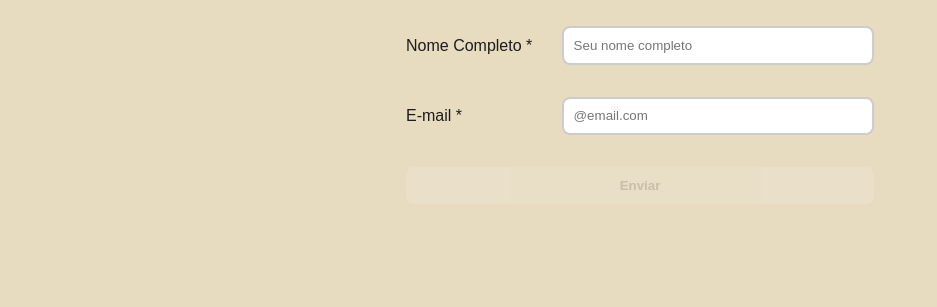
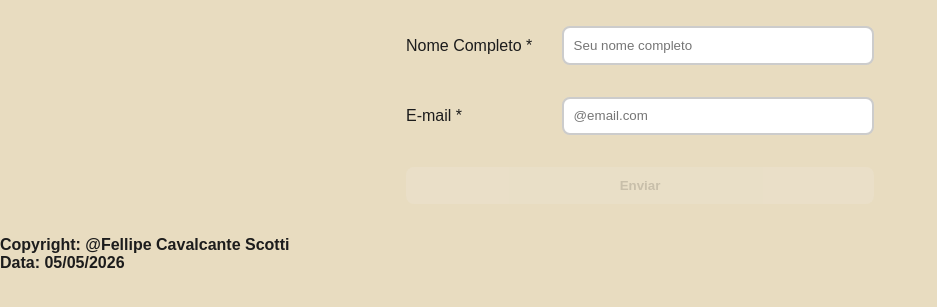
Before and after one commit to Lipescotti/Meu-primeiro-formulario, a plain HTML site: page index.html in a window 1280 px wide. Shown: the part 143-450 px from the top of the page, without its empty margins (0-937 px from the left). Drawn offline with Linux system fonts and the light colour scheme.

Commit message:
Add footer with copyright and date to index.html
Added footer with copyright information and date.

```diff
--- a/index.html
+++ b/index.html
@@ -54,7 +54,12 @@
 
 
     </form>
-
+    <footer>
+            <b>
+                <p>Copyright: @Fellipe Cavalcante Scotti</p>
+                <p>Data: 05/05/2026</p>
+            </b>
+    </footer>
     <script src = "controle.js"></script>
 </body>
 </html>
```
